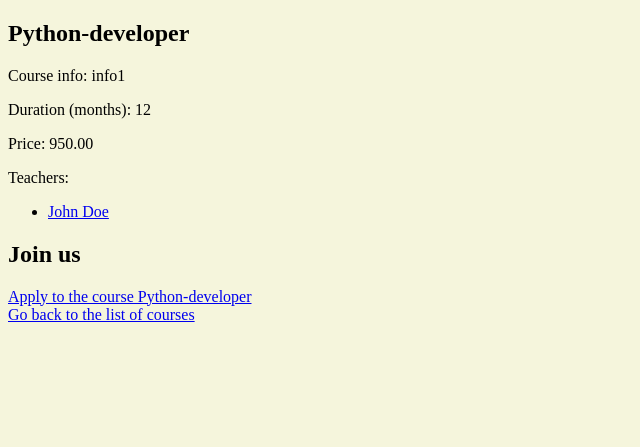
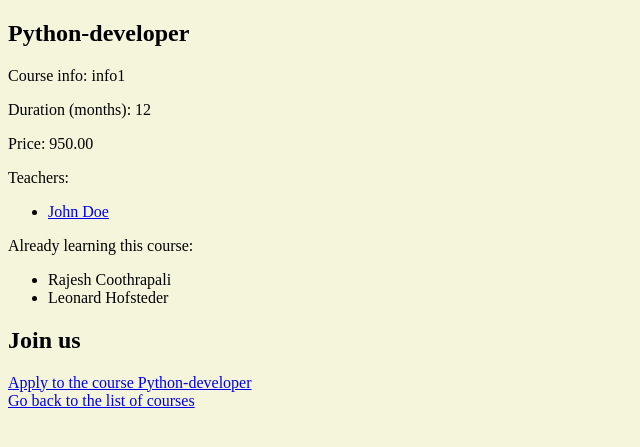
Before and after one commit to Mikhail164th/Hyperschool, a Django app: page /schedule/course_details/1 in a window 1280 px wide. Shown: the top 447 px of the page, without its empty margins (0-640 px from the left). Run offline with Django 4.2, Linux system fonts and the light colour scheme; data comes from the database, SQL or seed files in the repository; both versions use the stored data as it was after the commit.

Commit message:
6 stage prepared

```diff
--- a/schedule/templates/schedule/course_details.html
+++ b/schedule/templates/schedule/course_details.html
@@ -16,6 +16,12 @@
                 <li><a href={{ teacher.get_absolute_url }}> {{teacher}}</a> </li>
             {% endfor %}
         </ul>
+    <p>Already learning this course:</p>
+    <ul>
+        {% for student in course.student_set.all %}
+        <li>{{ student.name }} {{ student.surname }}</li>
+        {% endfor %}
+    </ul>
     <h2>Join  us</h2>
     <a href="/schedule/add_course"> Apply to the course {{course.title}} </a>
     <br>
--- a/schedule/templates/schedule/login.html
+++ b/schedule/templates/schedule/login.html
@@ -4,8 +4,8 @@
     <meta charset="UTF-8">
     <title>Login</title>
 </head>
-<body>
-<form method="post">
+<body style="background-color: beige">
+<form method="post"> {% csrf_token %}
         {{ form }}
     <br>
         <button type="submit">Login</button>
--- a/schedule/templates/schedule/signup.html
+++ b/schedule/templates/schedule/signup.html
@@ -5,7 +5,7 @@
     <title>Signup</title>
 </head>
 <body style="background-color: beige">
-    <form method="post">
+    <form method="post">{% csrf_token %}
         {{ form }}
         <br>
         <button type="submit">Signup!</button>
```
Also changed, not shown: db.test.sqlite3.
